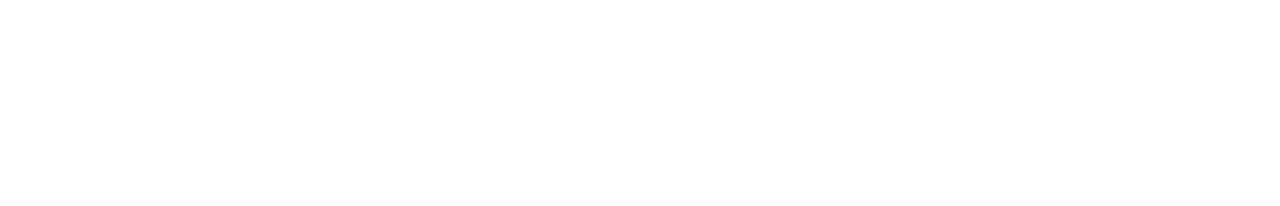
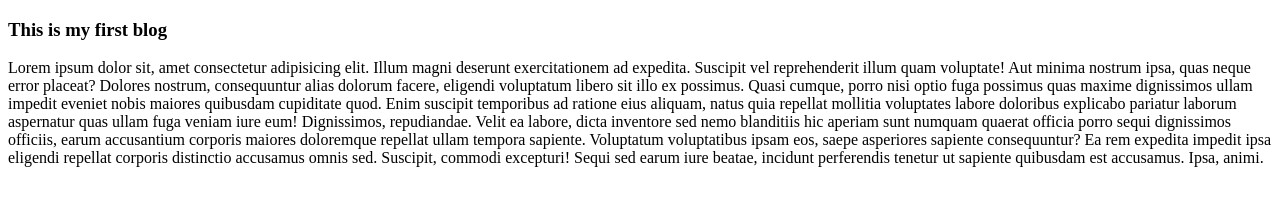
Before and after one commit to ialimul/my-second-repo, a plain HTML site: page index.html in a window 1280 px wide. Drawn offline with Linux system fonts and the light colour scheme.

Commit message:
new changes

```diff
--- a/index.html
+++ b/index.html
@@ -7,6 +7,7 @@
     <title>My second repository commit</title>
 </head>
 <body>
-
+    <h3>This is my first blog</h3>
+    <p>Lorem ipsum dolor sit, amet consectetur adipisicing elit. Illum magni deserunt exercitationem ad expedita. Suscipit vel reprehenderit illum quam voluptate! Aut minima nostrum ipsa, quas neque error placeat? Dolores nostrum, consequuntur alias dolorum facere, eligendi voluptatum libero sit illo ex possimus. Quasi cumque, porro nisi optio fuga possimus quas maxime dignissimos ullam impedit eveniet nobis maiores quibusdam cupiditate quod. Enim suscipit temporibus ad ratione eius aliquam, natus quia repellat mollitia voluptates labore doloribus explicabo pariatur laborum aspernatur quas ullam fuga veniam iure eum! Dignissimos, repudiandae. Velit ea labore, dicta inventore sed nemo blanditiis hic aperiam sunt numquam quaerat officia porro sequi dignissimos officiis, earum accusantium corporis maiores doloremque repellat ullam tempora sapiente. Voluptatum voluptatibus ipsam eos, saepe asperiores sapiente consequuntur? Ea rem expedita impedit ipsa eligendi repellat corporis distinctio accusamus omnis sed. Suscipit, commodi excepturi! Sequi sed earum iure beatae, incidunt perferendis tenetur ut sapiente quibusdam est accusamus. Ipsa, animi.</p>
 </body>
 </html>
```
